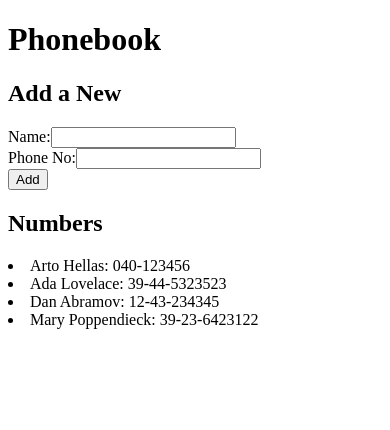
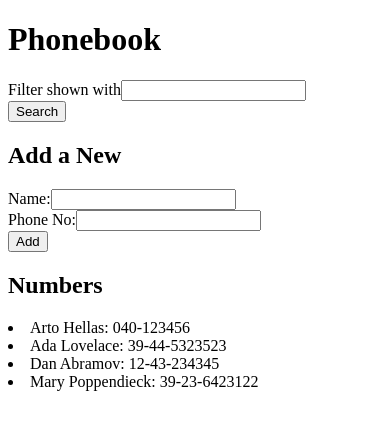
Before and after one commit to Anandprabhu530/Full-Stack-Open, a React (Vite) app: page / in a window 390 px wide. Shown: the top 430 px of the page. Built offline with nearby package versions, Linux system fonts and the light colour scheme.

Commit message:
Completed PhoneBook

```diff
--- a/src/App.jsx
+++ b/src/App.jsx
@@ -19,12 +19,17 @@ const App = () => {
     { name: "Dan Abramov", number: "12-43-234345", id: 3 },
     { name: "Mary Poppendieck", number: "39-23-6423122", id: 4 },
   ]);
-
   const [newName, setNewName] = useState("");
   const [newNumber, setNewNumber] = useState("");
+  const [newfilter, setNewFilter] = useState("");
+  const [showfilter, setshowfilter] = useState(true);
 
   const handlechange = (event) => {
     setNewName(event.target.value);
+  };
+
+  const handleFilter = (event) => {
+    setNewFilter(event.target.value);
   };
 
   const handlechangeNumber = (event) => {
@@ -54,9 +59,26 @@ const App = () => {
     setNewNumber("");
   };
 
+  const filterpersons = showfilter
+    ? persons
+    : persons.filter((person) => person.name.startsWith(newfilter));
+
+  const controlshow = (event) => {
+    event.preventDefault();
+    setshowfilter(!showfilter);
+  };
   return (
     <div>
       <h1>Phonebook</h1>
+      <form>
+        <div>
+          Filter shown with
+          <input value={newfilter} onChange={handleFilter} />
+        </div>
+        <button onClick={controlshow} type="submit">
+          Search
+        </button>
+      </form>
       <h2>Add a New</h2>
       <form onSubmit={adder}>
         <div>
@@ -71,7 +93,7 @@ const App = () => {
       </form>
       <h2>Numbers</h2>
       <div>
-        {persons.map((person, i) => (
+        {filterpersons.map((person, i) => (
           <Display key={i} person={person} />
         ))}
       </div>
```
